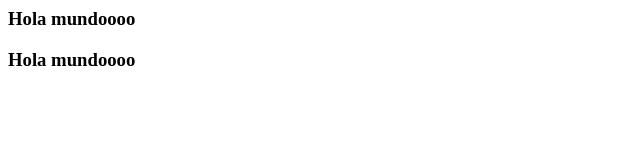
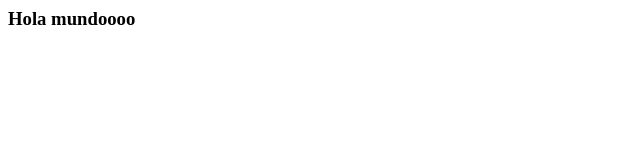
Before and after one commit to a25andermc/2025-PPS-a25andermc, a plain HTML site: page index.html in a window 1280 px wide. Shown: the whole page, without its empty margins (0-640 px from the left). Drawn offline with Linux system fonts and the light colour scheme.

Commit message:
Probando el stash

```diff
--- a/index.html
+++ b/index.html
@@ -1,2 +1 @@
 <h3> Hola mundoooo </h3>
-<h3> Hola mundoooo </h3>
```
